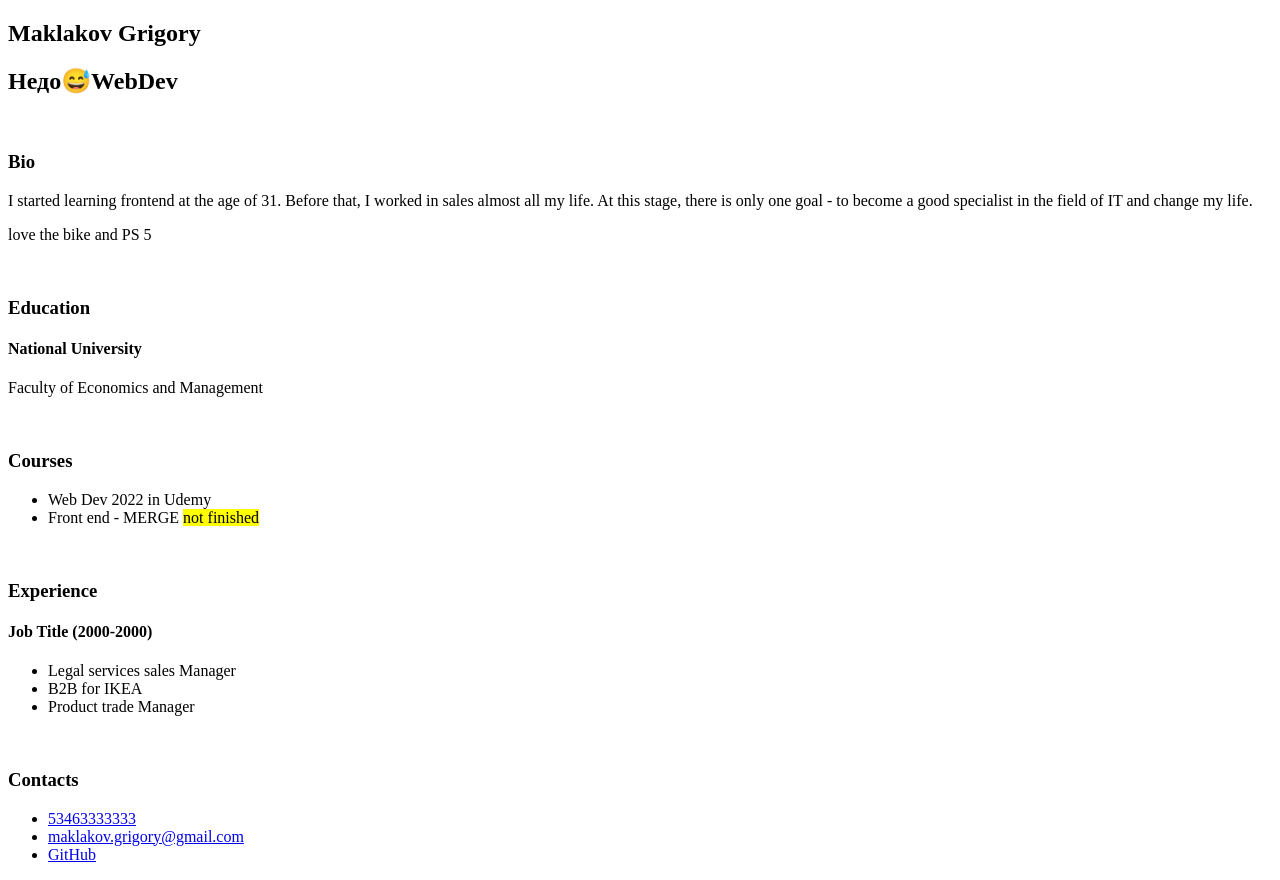
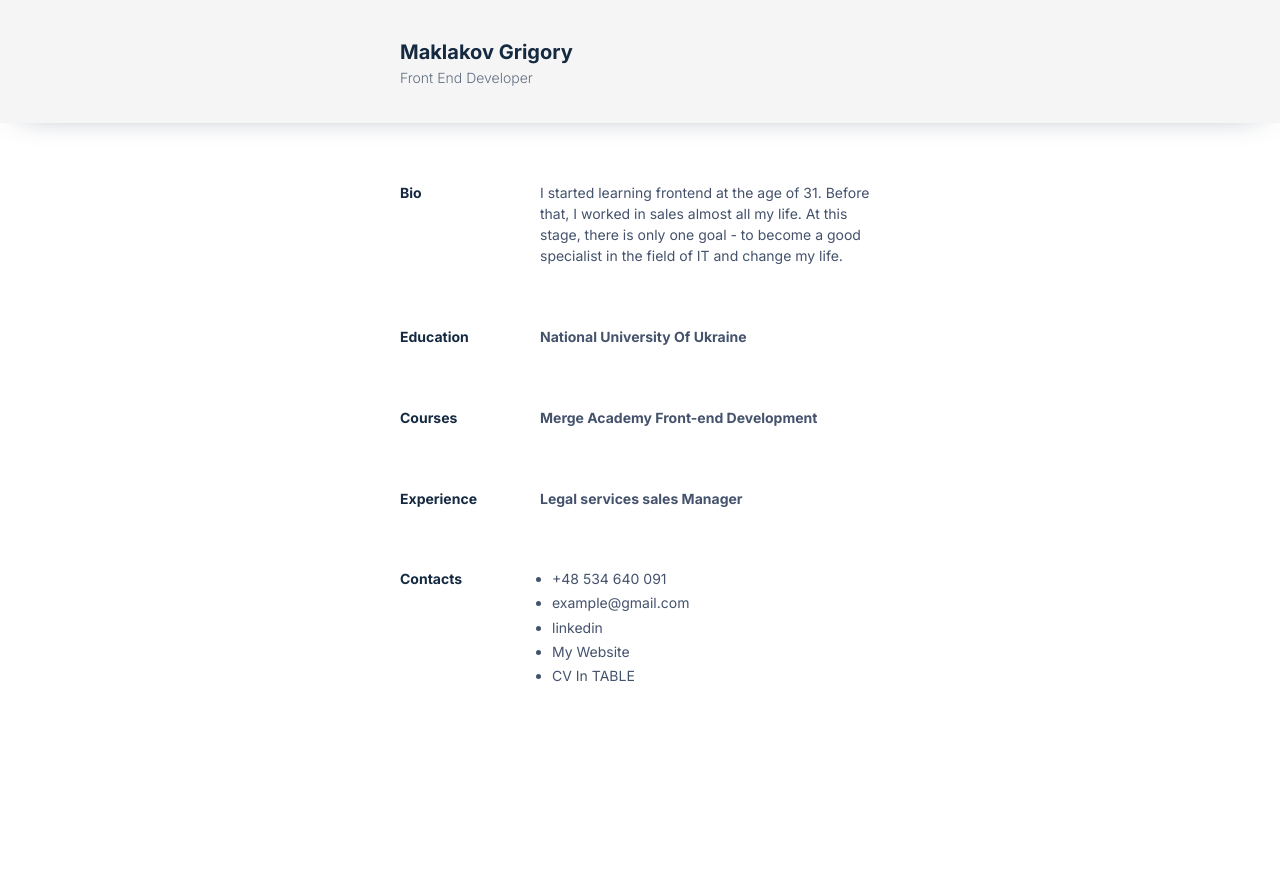
Before and after one commit to GregoryMaklakov/CV, a plain HTML site: page index.html in a window 1280 px wide. After the commit the page ends 800 px from the top, so only its background shows below. Drawn offline with Linux system fonts and the light colour scheme.

Commit message:
✅ add staly fot CV & add CV in table-html

```diff
--- a/index.html
+++ b/index.html
@@ -4,55 +4,47 @@
     <meta charset="UTF-8">
     <meta http-equiv="X-UA-Compatible" content="IE=edge">
     <meta name="viewport" content="width=device-width, initial-scale=1.0">
+    <link rel="stylesheet" href="style.css">
     <title>Maklakov Grigory CV</title>
 </head>
 <body>
-    <main>
-        <section>
-            <h1>Maklakov Grigory</h1>
-            <h2>Недо&#x1f605;WebDev</h2>
-            <br>
-            <h3>Bio</h3>
-            <p>I started learning frontend at the age of 31. Before that, I worked in sales almost all my life. At this stage, there is only one goal - to become a good specialist in the field of IT and change my life.</p>
-            <p>love the bike and PS 5</p>
-            <br>
-            <h3>Education</h3>
-            <h4>National University</h4>
-            <p>Faculty of Economics and Management</p>
-            <br>
+    <header class="header">
+        <div class="container">
+            <h1 class="header-title">Maklakov Grigory</h1>
+            <h2 class="header-subtitle">Front End Developer</h2>
+        </div>
+    </header>
+
+    <div class="container">
+        <section class="main-block">
+                <div class="item">
+                    <h3 class="item-title">Bio</h3>
+                    <div class="item-descr">I started learning frontend at the age of 31. Before that, I worked in sales almost all my life. At this stage, there is only one goal - to become a good specialist in the field of IT and change my life.
+                    </div>
+                </div>
+                <div class="item">
+                    <h3 class="item-title">Education</h3>
+                    <div class="item-subtitile">National University Of Ukraine</div>
+                </div>
+                <div class="item">
+                    <h3 class="item-title">Courses</h3>
+                    <div class="item-subtitile">Merge Academy Front-end Development</div>
+                </div>
+                <div class="item">
+                    <h3 class="item-title">Experience</h3>
+                    <div class="item-subtitile">Legal services sales Manager</div>
+                </div>
+                <div class="item">
+                    <h3 class="item-title">Contacts</h3>
+                    <ul class="item-list">
+                        <li class="item-link"><a href="tel:48534640091">+48 534 640 091</a></li>
+                        <li class="item-link"><a href="example@gmail.com">example@gmail.com</a></li>
+                        <li class="item-link"><a href="https://www.linkedin.com/in/grigory-maklakov-331a641ba/">linkedin</a></li>
+                        <li class="item-link"><a href="https://maklakovgrigory.com/">My Website</a></li>
+                        <li class="item-link"><a href="/table-cv/index.html">CV In TABLE</a></li>
+                    </ul>
+                </div>
         </section>
-
-        <section>
-            <h3>Courses</h3>
-            <ul>
-                <li>Web Dev 2022 in Udemy</li>
-                <li>Front end - MERGE <mark>not finished</mark></li>
-            </ul>
-            <br>
-            <h3>Experience</h3>
-            <h4>Job Title (2000-2000)</h4>
-            <ul>
-                <li>Legal services sales Manager</li>
-                <li>B2B for IKEA</li>
-                <li>Product trade Manager</li>
-            </ul>
-            <br>
-        </section>
-
-        <section>
-            <h3>Contacts</h3>
-            <ul>
-                <li>
-                    <a href="tel:+48534333333">53463333333</a>
-                </li>
-                <li>
-                    <a href="mailto:maklakov.grigory@gmail.com">maklakov.grigory@gmail.com</a>
-                </li>
-                <li>
-                    <a href="https://github.com/GregoryMaklakov">GitHub</a>
-                </li>
-            </ul>
-        </section>
-    </main>
+    </div>
 </body>
 </html>
--- /dev/null
+++ b/style.css
@@ -0,0 +1,139 @@
+@import url('https://fonts.googleapis.com/css2?family=Inter:wght@300;400;700&display=swap');
+
+* {
+    box-sizing: border-box;
+    margin: 0;
+    padding: 0;
+    font-family: 'Inter', sans-serif;
+}
+a{
+	text-decoration: none;
+    color: inherit;
+}
+a:hover {
+	text-decoration: none;
+}
+ul li {
+	list-style: none;
+}
+
+.container {
+    max-width: 500px;
+    margin: 0 auto;
+    padding-right: 10px;
+    padding-left: 10px;
+}
+
+.header {
+    padding-top: 40px;
+    padding-bottom: 37px;
+    background: #F5F5F5;
+    -webkit-box-shadow: 0px 4px 35px -22px rgba(68, 82, 108, 1);
+    -moz-box-shadow: 0px 4px 35px -22px rgba(68, 82, 108, 1);
+    box-shadow: 0px 4px 35px -22px rgba(68, 82, 108, 1);
+    position: fixed;
+    width: 100%;
+    top: 0;
+    left: 0;
+}
+.header-title {
+    font-weight: 700;
+    font-size: 20px;
+    line-height: 24px;
+    color: #152A41;
+}
+.header-subtitle {
+    margin-top: 5px;
+    font-weight: 300;
+    font-size: 14px;
+    line-height: 17px;
+    color: #606C82;
+}
+.main-block {
+    padding: 59px 0px;
+    display: flex;
+    flex-direction: column;
+    gap: 60px;
+    overflow: auto;
+    margin-top: 123px;
+}
+.item {
+    display: flex;
+    flex-direction: row;
+    gap: 40px;
+    justify-content: flex-start;
+    align-items: baseline;
+}
+.item-title {
+    font-weight: 700;
+    font-size: 14px;
+    line-height: 13px;
+    color: #152A41;
+    min-width: 100px;
+}
+.item-descr {
+    font-weight: 400;
+    font-size: 14px;
+    line-height: 150%;
+    color: #44526C;
+}
+.item-subtitile {
+    font-weight: 700;
+    font-size: 14px;
+    line-height: 150%;
+    color: #44526C;
+}
+.item-list {
+    color: #44526C;
+    padding-left: 12px;
+}
+.item-link {
+    margin-bottom: 4px;
+    font-weight: 400;
+    font-size: 14px;
+    line-height: 145%;
+    color: #44526C;
+    list-style-type: disc;
+    transition: .3s all;
+}
+.item-link:hover {
+    color: #fb6d3a;
+}
+/* //======================================================================================================================================================== */
+
+table {
+    padding: 59px 0px;
+    margin-top: 123px;
+}
+table h3 {
+    font-weight: 700;
+    font-size: 14px;
+    line-height: 150%;
+    color: #44526C;
+    margin-bottom: 12px;
+}
+td:first-child {
+    width: 137px;
+    font-weight: 700;
+    font-size: 14px;
+    color: #152A41;
+    min-width: 100px;
+}
+td {
+    padding-bottom: 37px;
+    font-weight: 400;
+    font-size: 14px;
+    line-height: 150%;
+    color: #44526C;
+    vertical-align: top;
+}
+.job {
+    margin-bottom: 6px;
+}
+.list {
+    list-style-position: inside;
+    margin-bottom: 21px;
+}
+.list li::before {
+    content:"- ";
+}
```
Also changed, not shown: table-cv/index.html (added, +70 -0 lines).
